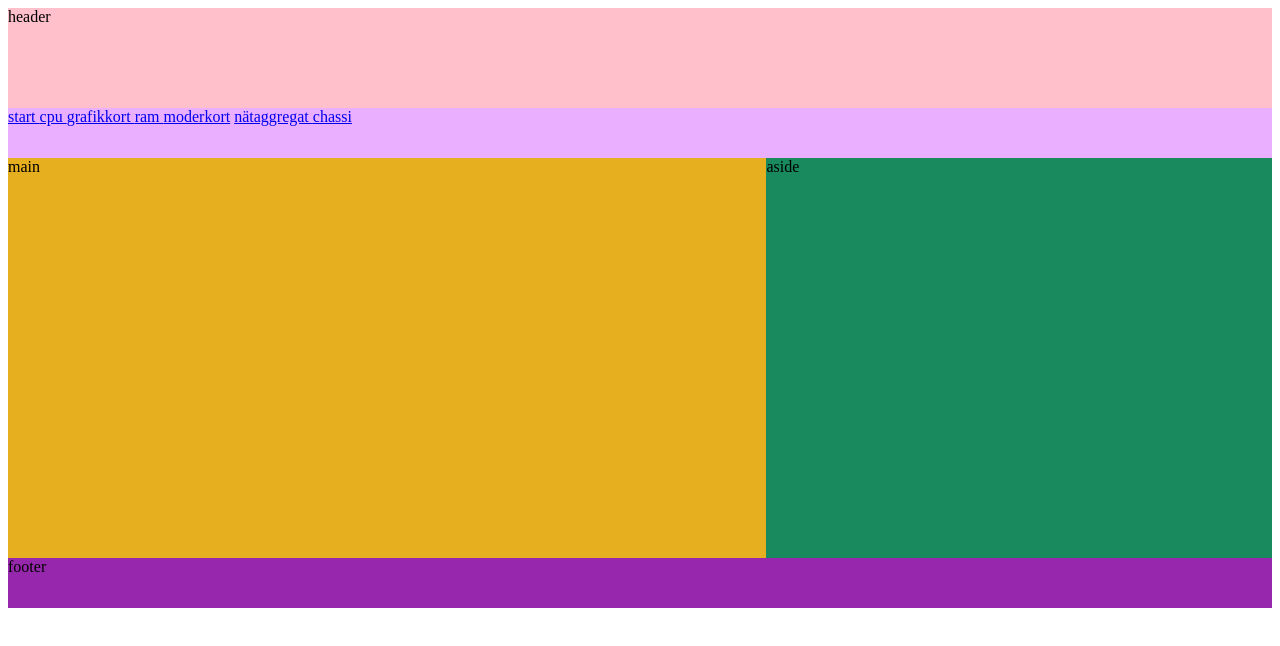
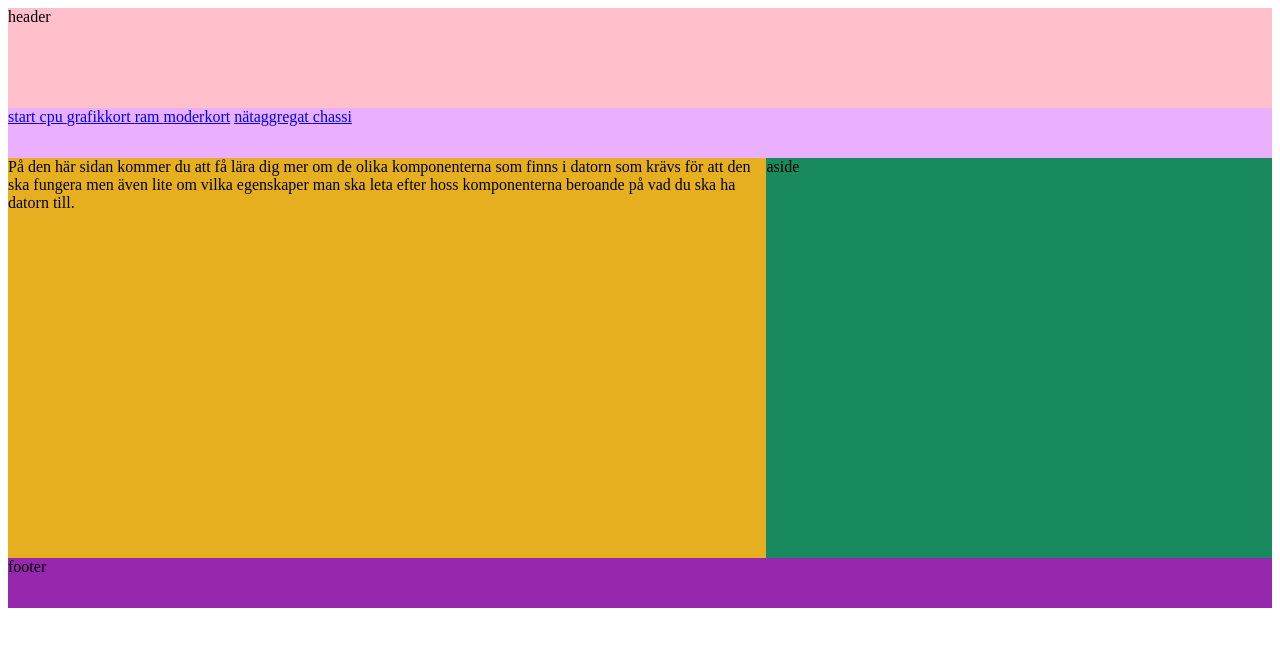
Before and after one commit to Shepe-bit/Shepe-bit.github.io, a plain HTML site: page index.html in a window 1280 px wide. Drawn offline with Linux system fonts and the light colour scheme.

Commit message:
text test 1

```diff
--- a/index.html
+++ b/index.html
@@ -21,7 +21,11 @@
 
       </nav>
       <div id="container">
-        <main> main </main>
+        <main> På den här sidan kommer du att få lära dig mer om de olika komponenterna
+               som finns i datorn som krävs för att den ska fungera men även lite om
+               vilka egenskaper man ska leta efter hoss komponenterna beroande på
+               vad du ska ha datorn till.
+         </main>
         <aside> aside </aside>
       </div>
       <footer> footer </footer>
```
